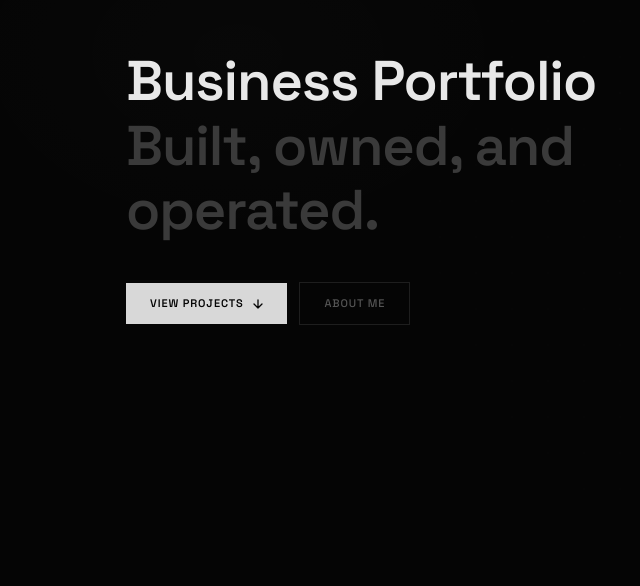
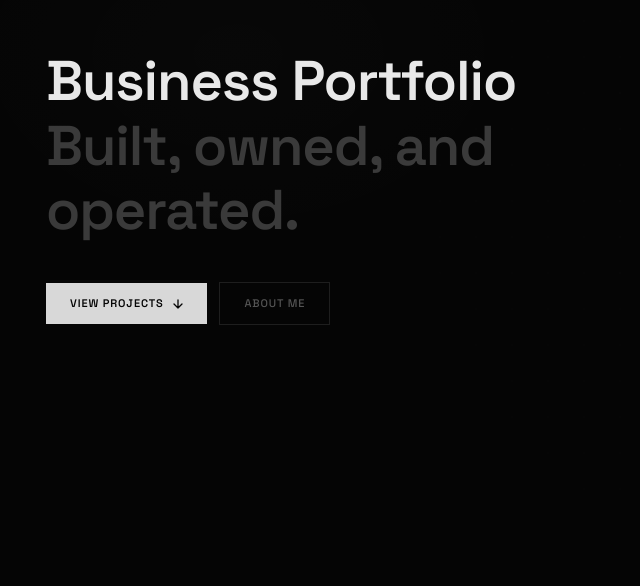
Before and after one commit to priidikkasak/uusportfolio, a Next.js app: page / in a window 1280 px wide. Shown: the part 213-799 px from the top of the page, without its empty margins (82-722 px from the left). Built offline with nearby package versions, Linux system fonts and the light colour scheme.

Commit message:
Hero: align left edge with portfolio grid

```diff
--- a/app/page.tsx
+++ b/app/page.tsx
@@ -21,7 +21,7 @@ export default function Home() {
   return (
     <main className="min-h-screen bg-[#050505]">
       {/* ── Hero ── */}
-      <section className="relative min-h-[100dvh] flex items-start sm:items-center overflow-hidden">
+      <section className="relative min-h-[100dvh] flex items-start sm:items-center overflow-hidden px-5 sm:px-8 md:px-12 lg:px-20">
 
         {/* Subtle dot-grid on the right */}
         <div
@@ -44,7 +44,7 @@ export default function Home() {
           aria-hidden="true"
         />
 
-        <div className="relative w-full max-w-5xl mx-auto px-5 sm:px-8 md:px-12 lg:px-20 pt-24 pb-16 sm:py-32">
+        <div className="relative w-full max-w-5xl mx-auto pt-24 pb-16 sm:py-32">
           <motion.div
             initial="hidden"
             animate="visible"
```
